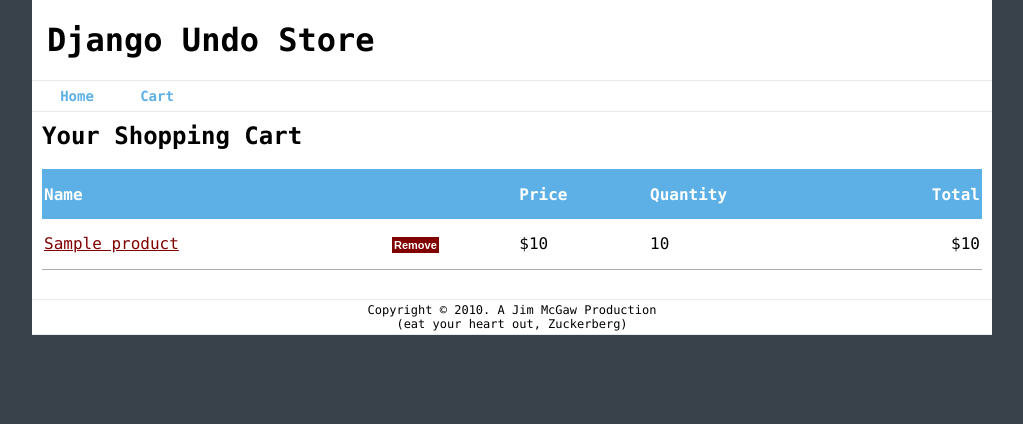
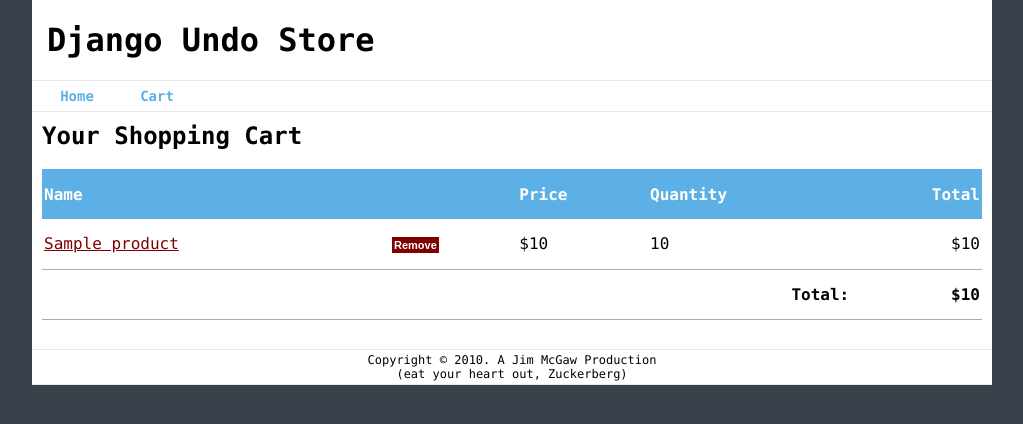
Before and after one commit to jimmcgaw/undostore, a Django app: template templates/shop/cart.html in a window 1280 px wide. Shown: the top 424 px of the page, without its empty margins (128-1151 px from the left). Run offline with Django 3.2, Linux system fonts and the light colour scheme; the template is opened without the code that fills it: most values are stand-ins (such as "Sample title", 1, 10 or a date in 2020); parts of the project's set-up code (start-up, migrations or seed data) failed here and were passed over.

Commit message:
Add cart footer

```diff
--- a/shop/cart.py
+++ b/shop/cart.py
@@ -14,6 +14,9 @@
 
 def get_cart_items(request):
     return CartItem.objects.filter(cart_id=get_cart_id(request)).select_related('product')
+
+def get_cart_total(request):
+    return sum([ci.total for ci in get_cart_items(request)])
 
 def add_to_cart(request):
     """ adds product to the shopping cart; expects request to contain POST data,
--- a/shop/views.py
+++ b/shop/views.py
@@ -17,6 +17,7 @@
 
 def show_cart(request, template_name="shop/cart.html"):
     cart_items = cart.get_cart_items(request)
+    cart_total = cart.get_cart_total(request)
     return render_to_response(template_name, locals(), context_instance=RequestContext(request))
 
 def add_to_cart(request):
--- a/static/css/styles.css
+++ b/static/css/styles.css
@@ -94,6 +94,10 @@
     color:maroon;
 }
 
+table#shopping_cart tfoot{
+    font-weight:bold;
+}
+
 div.product{
     padding:5px;
     width:148px;
--- a/templates/shop/cart.html
+++ b/templates/shop/cart.html
@@ -18,7 +18,7 @@
         {% include "shop/cart_items.html" %}
     </tbody>
     <tfoot>
-
+        {% include "shop/cart_footer.html" %}
     </tfoot>
 </table>
 
--- /dev/null
+++ b/templates/shop/cart_footer.html
@@ -0,0 +1,8 @@
+<tr>
+    <td colspan="4" class="right">
+        Total:
+    </td>
+    <td class="right">
+        ${{ cart_total }}
+    </td>
+</tr>
```
